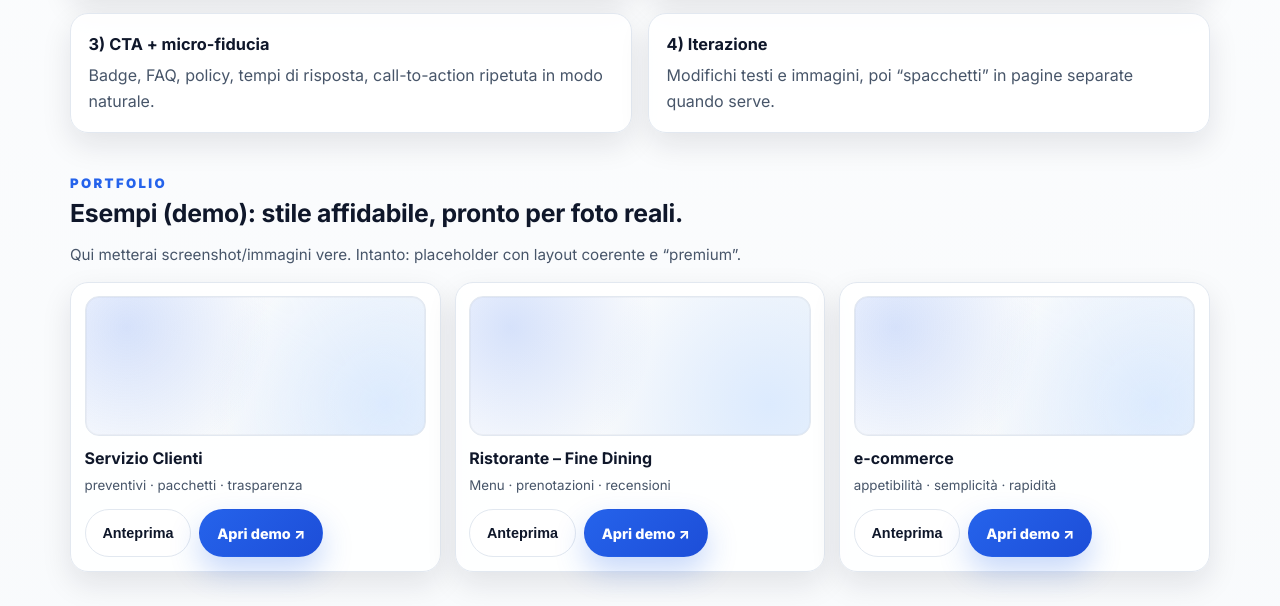
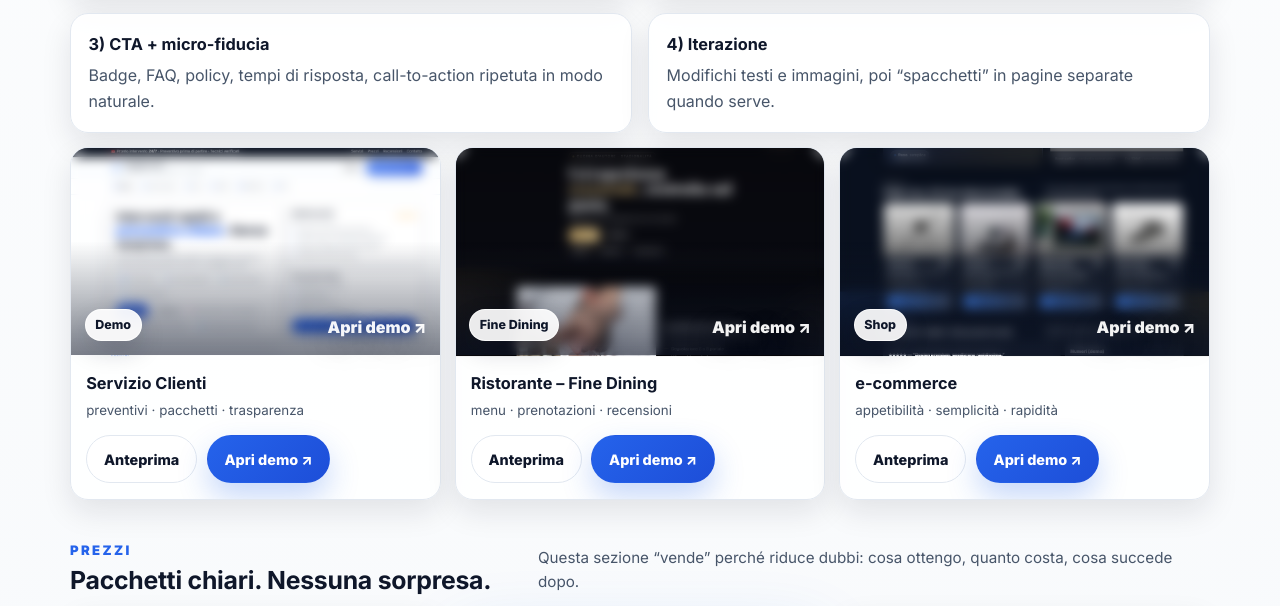
Before and after one commit to fabiofgr93/my_brand_2, a plain HTML site: page docs/index.html in a window 1280 px wide. Shown: the part 1341-1947 px from the top of the page. Drawn offline with Linux system fonts and the light colour scheme.

Commit message:
portfolio bg

```diff
--- a/docs/index.css
+++ b/docs/index.css
@@ -547,6 +547,109 @@
       cursor:pointer;
     }
 
+    /* ===== Portfolio demo cards (premium covers) ===== */
+    .thumb-row{
+      margin-top:.9rem;
+      display:grid;
+      grid-template-columns: repeat(3, minmax(0,1fr));
+      gap: .85rem;
+    }
+
+    .demo-card{
+      border-radius: var(--r2);
+      border: 1px solid var(--border);
+      background: rgba(255,255,255,.92);
+      box-shadow: var(--shadow-md);
+      overflow:hidden;
+    }
+
+    .demo-media{
+      position:relative;
+      display:block;
+      aspect-ratio: 16 / 9;
+      background:
+        radial-gradient(circle at 12% 22%, rgba(37,99,235,.18), transparent 45%),
+        radial-gradient(circle at 88% 78%, rgba(219,234,254,.95), transparent 55%),
+        linear-gradient(135deg, #FFFFFF, #F1F5F9);
+      border-bottom: 1px solid var(--border);
+    }
+
+    .demo-media img{
+      width:100%;
+      height:100%;
+      object-fit: cover;
+      display:block;
+      transform: scale(1.01);
+      transition: transform .35s ease, filter .35s ease;
+      filter: saturate(1.02) contrast(1.02);
+    }
+
+    .demo-overlay{
+      position:absolute;
+      inset:0;
+      display:flex;
+      align-items:flex-end;
+      justify-content:space-between;
+      padding: .85rem;
+      background: linear-gradient(180deg, rgba(15,23,42,0) 45%, rgba(15,23,42,.55) 100%);
+      pointer-events:none;
+    }
+
+    .demo-badge{
+      pointer-events:none;
+      display:inline-flex;
+      align-items:center;
+      gap:.45rem;
+      padding:.32rem .6rem;
+      border-radius:999px;
+      font-weight:800;
+      font-size:.78rem;
+      color:#0F172A;
+      background: rgba(255,255,255,.92);
+      border: 1px solid rgba(255,255,255,.75);
+      box-shadow: 0 10px 24px rgba(15,23,42,.18);
+    }
+
+    .demo-cta{
+      pointer-events:none;
+      font-weight:900;
+      color: rgba(255,255,255,.95);
+      text-shadow: 0 10px 30px rgba(15,23,42,.45);
+    }
+
+    .demo-body{
+      padding: .9rem .95rem 1rem;
+    }
+
+    .demo-body b{
+      display:block;
+      font-size:1.02rem;
+    }
+
+    .demo-body small{
+      display:block;
+      margin-top:.25rem;
+      color: var(--muted);
+    }
+
+    .demo-actions{
+      margin-top:.85rem;
+      display:flex;
+      gap:.6rem;
+      flex-wrap:wrap;
+    }
+
+    .demo-card:hover .demo-media img{
+      transform: scale(1.06);
+      filter: saturate(1.05) contrast(1.05);
+    }
+
+    /* Responsive */
+    @media (max-width: 980px){
+      .thumb-row{grid-template-columns:1fr;}
+    }
+
+
 
     /* Responsive */
     @media (max-width: 980px){
--- a/docs/index.html
+++ b/docs/index.html
@@ -191,55 +191,69 @@
       </div>
     </section>
 
-    <!-- PORTFOLIO -->
-    <section class="section" id="portfolio">
-      <div class="section-head">
-        <div>
-          <div class="kicker">Portfolio</div>
-          <h2>Esempi (demo): stile affidabile, pronto per foto reali.</h2>
-        </div>
-        <p>Qui metterai screenshot/immagini vere. Intanto: placeholder con layout coerente e “premium”.</p>
-      </div>
+        <!-- PORTFOLIO -->
+    <div class="thumb-row">
+      <!-- SERVIZI -->
+      <article class="demo-card">
+        <a class="demo-media" href="demos/servizi.html" target="_blank" rel="noopener">
+          <img src="assets/img/servizi.png" alt="Demo Servizio Clienti" loading="lazy">
+          <div class="demo-overlay">
+            <span class="demo-badge">Demo</span>
+            <span class="demo-cta">Apri demo ↗</span>
+          </div>
+        </a>
 
-      <div class="thumb-row">
-        <div class="thumb-card demo-card" data-demo="demos/servizi.html">
-          <div class="thumb"></div>
+        <div class="demo-body">
           <b>Servizio Clienti</b>
           <small>preventivi · pacchetti · trasparenza</small>
-
           <div class="demo-actions">
-            <button class="btn ghost btn-preview">Anteprima</button>
-            <a class="btn primary" href="demos/servizi.html" target="_blank">
-              Apri demo ↗
-            </a>
+            <a class="btn ghost" href="demos/servizi.html" target="_blank" rel="noopener">Anteprima</a>
+            <a class="btn primary" href="demos/servizi.html" target="_blank" rel="noopener">Apri demo ↗</a>
           </div>
         </div>
-        <div class="thumb-card demo-card" data-demo="demos/ristorante.html">
-          <div class="thumb"></div>
+      </article>
+
+      <!-- RISTORANTE -->
+      <article class="demo-card">
+        <a class="demo-media" href="demos/ristorante.html" target="_blank" rel="noopener">
+          <img src="assets/img/risto.png" alt="Demo Ristorante Fine Dining" loading="lazy">
+          <div class="demo-overlay">
+            <span class="demo-badge">Fine Dining</span>
+            <span class="demo-cta">Apri demo ↗</span>
+          </div>
+        </a>
+
+        <div class="demo-body">
           <b>Ristorante – Fine Dining</b>
-          <small>Menu · prenotazioni · recensioni</small>
-
+          <small>menu · prenotazioni · recensioni</small>
           <div class="demo-actions">
-            <button class="btn ghost btn-preview">Anteprima</button>
-            <a class="btn primary" href="demos/ristorante.html" target="_blank">
-              Apri demo ↗
-            </a>
+            <a class="btn ghost" href="demos/ristorante.html" target="_blank" rel="noopener">Anteprima</a>
+            <a class="btn primary" href="demos/ristorante.html" target="_blank" rel="noopener">Apri demo ↗</a>
           </div>
         </div>
-        <div class="thumb-card demo-card" data-demo="demos/ecommerce.html">
-          <div class="thumb"></div>
+      </article>
+
+      <!-- ECOMMERCE -->
+      <article class="demo-card">
+        <a class="demo-media" href="demos/ecommerce.html" target="_blank" rel="noopener">
+          <img src="assets/img/commerce.png" alt="Demo e-commerce" loading="lazy">
+          <div class="demo-overlay">
+            <span class="demo-badge">Shop</span>
+            <span class="demo-cta">Apri demo ↗</span>
+          </div>
+        </a>
+
+        <div class="demo-body">
           <b>e-commerce</b>
           <small>appetibilità · semplicità · rapidità</small>
-
           <div class="demo-actions">
-            <button class="btn ghost btn-preview">Anteprima</button>
-            <a class="btn primary" href="demos/ecommerce.html" target="_blank">
-              Apri demo ↗
-            </a>
+            <a class="btn ghost" href="demos/ecommerce.html" target="_blank" rel="noopener">Anteprima</a>
+            <a class="btn primary" href="demos/ecommerce.html" target="_blank" rel="noopener">Apri demo ↗</a>
           </div>
         </div>
-      </div>
-    </section>
+      </article>
+    </div>
+
 
     <!-- PREZZI -->
     <section class="section" id="prezzi">
```
Also changed, not shown: docs/assets/img/commerce.png (added), docs/assets/img/risto.png (added), docs/assets/img/servizi.png (added).
